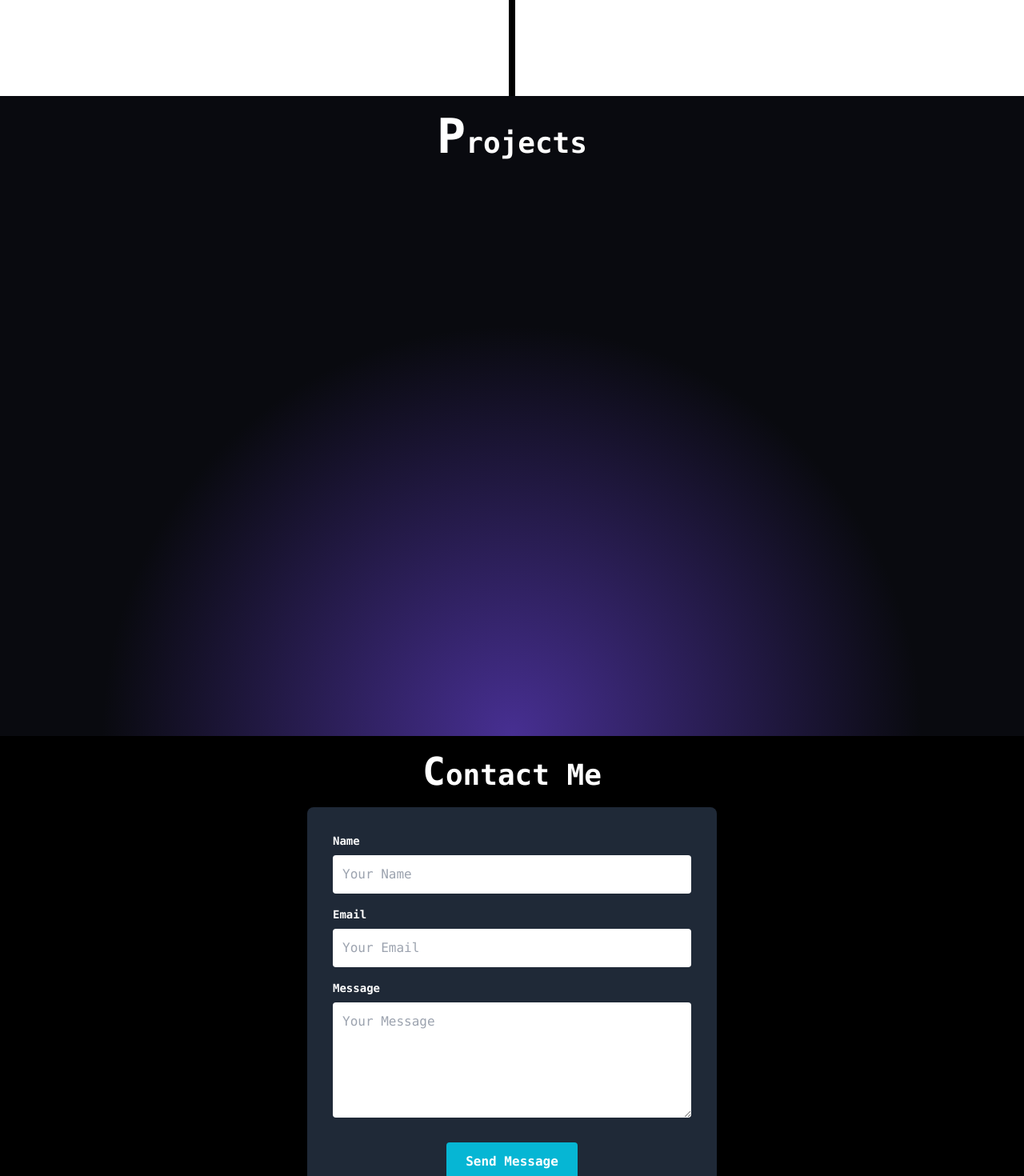
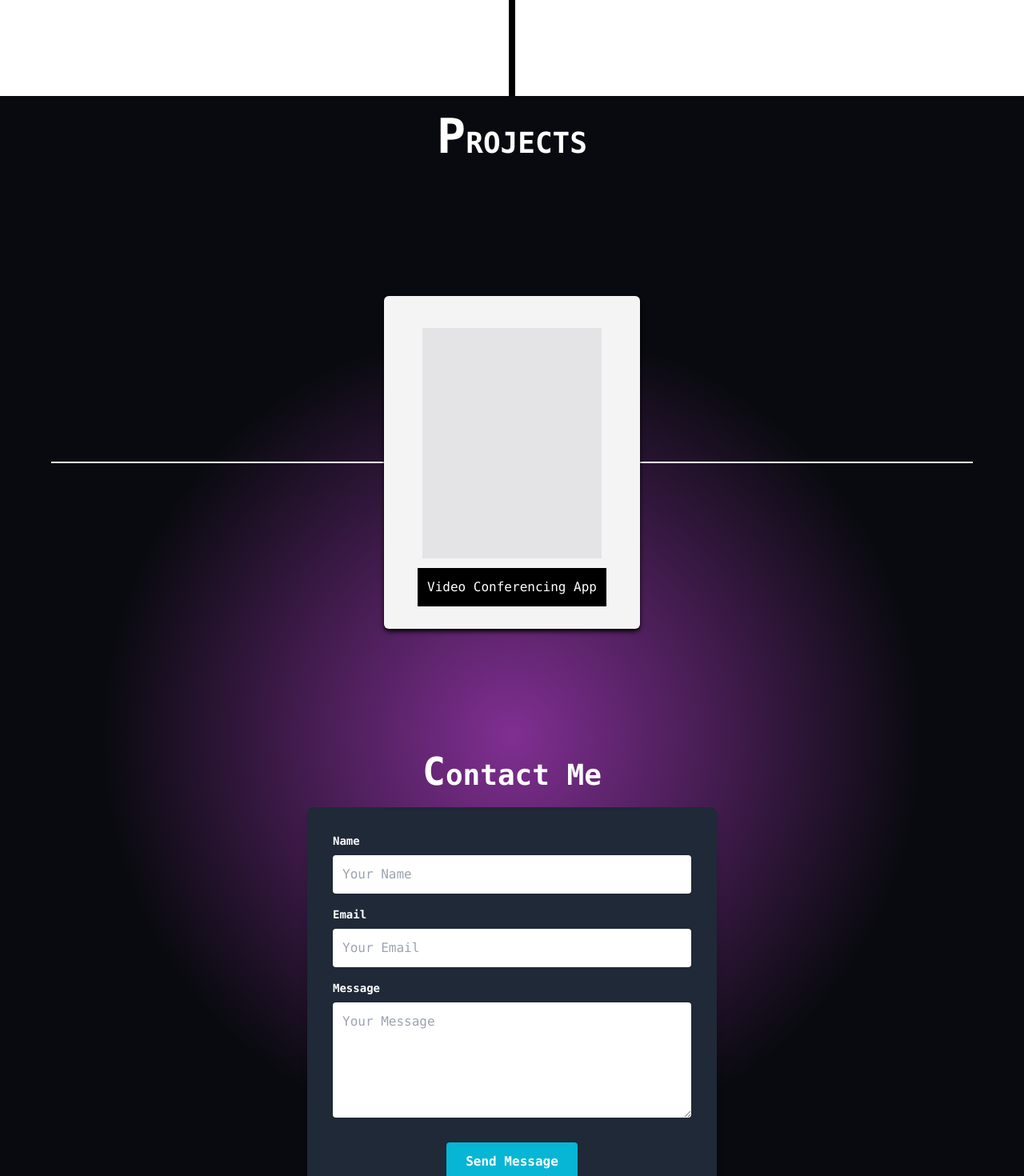
Before and after one commit to Batty-sk/Portfolio, a Next.js app: page / in a window 1280 px wide. Shown: the part 1980-3450 px from the top of the page at 80% size. Built offline with nearby package versions, Linux system fonts and the light colour scheme.

Commit message:
project section completed

```diff
--- a/src/assests/index.js
+++ b/src/assests/index.js
@@ -13,4 +13,5 @@ import linkedin from "./icons8-linkedin-96.png"
 import githubsocial from "./icons8-github-96.png"
 import moon from "./moon.png"
 import cloud from "./clouds.png"
-export {sun,ocean,cplus,c,github,gcp,mysql,python,react,typescript,githubsocial,linkedin,instagram,cloud,moon}
+import link from "./icons8-link-96.png"
+export {sun,ocean,cplus,c,github,gcp,mysql,python,react,typescript,githubsocial,linkedin,instagram,cloud,moon, link}
--- /dev/null
+++ b/src/components/Carosuel.jsx
@@ -0,0 +1,22 @@
+import React from 'react'
+import Image from 'next/image'
+import { link,githubsocial } from '../assests'
+import "./Project.css"
+const Carosuel = () => {
+  return (
+    <div className='relative w-[90%] max-h-full  border border-white flex justify-center '>
+        <div className='absolute  left-1/2 z-50 w-80 flex flex-col justify-center shadow-md shadow-black items-center -translate-x-1/2 bg-zinc-100 p-4 rounded-md  pt-10 to-v -translate-y-1/2 right-1/2'>
+           <div className='relative w-full h-full flex flex-col justify-center items-center'>
+            <div className='w-56 h-72 block bg-zinc-200 '>
+
+            </div>
+            <h3 className='p-3 text-white bg-black m-3 font-mono'>Video Conferencing App</h3>
+
+        </div>
+        </div>
+
+    </div>
+  )
+}
+
+export default Carosuel
--- a/src/components/Contact.jsx
+++ b/src/components/Contact.jsx
@@ -26,7 +26,7 @@ const Contact = () => {
         })
     },[])
   return (
-    <section className='h-screen bg-black' id='contact'>
+    <section className='h-screen universe-background-rev ' id='contact'>
     <div className='relative '>
     <div className='text-4xl font-mono text-white text-center font-bold p-5 first-letter:text-5xl'>Contact Me</div>
     <div className='img-container opacity-0 absolute top-10 left-10 '>
--- a/src/components/Project.css
+++ b/src/components/Project.css
@@ -1,5 +1,17 @@
 .universe-background {
-    background: radial-gradient(circle at center bottom, #472f92, transparent 50%), #090a0f;
+    background: radial-gradient(circle at center bottom, #802f92, transparent 50%), #090a0f;
     position: relative;
     overflow: hidden;
   }
+  .universe-background-rev {
+    background: radial-gradient(circle at center top, #802f92, transparent 50%), #090a0f;
+    position: relative;
+    overflow: hidden;
+  }
+  .onhover{
+    transition: all 300ms;
+  }
+  .onhover:hover{
+
+    top:80%;
+  }
--- a/src/components/Project.jsx
+++ b/src/components/Project.jsx
@@ -1,12 +1,18 @@
 import React from 'react'
 import "./Project.css"
+import Carosuel from './Carosuel'
 
 const Project = () => {
   return (
     <section className='h-screen universe-background ' id='projects'>
-        <div className='p-5'>
-            <h1 className='text-white text-4xl text-center font-mono font-bold first-letter:text-6xl'>Projects</h1>
+        <div className='pt-5'>
+            <h1 className='text-white text-4xl text-center font-mono font-bold first-letter:text-6xl'>PROJECTS</h1>
         </div>
+        <div className='flex flex-col  justify-center items-center h-full pb-11 '>
+        <Carosuel />
+
+        </div>
+
     </section>
   )
 }
```
Also changed, not shown: src/assests/icons8-link-96.png (added).
